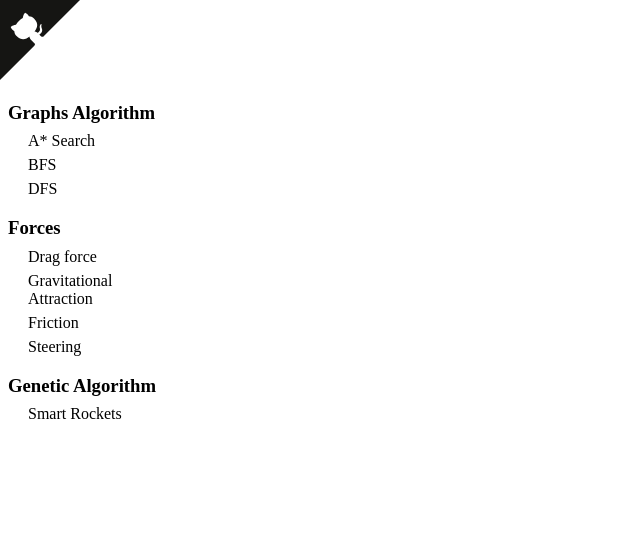
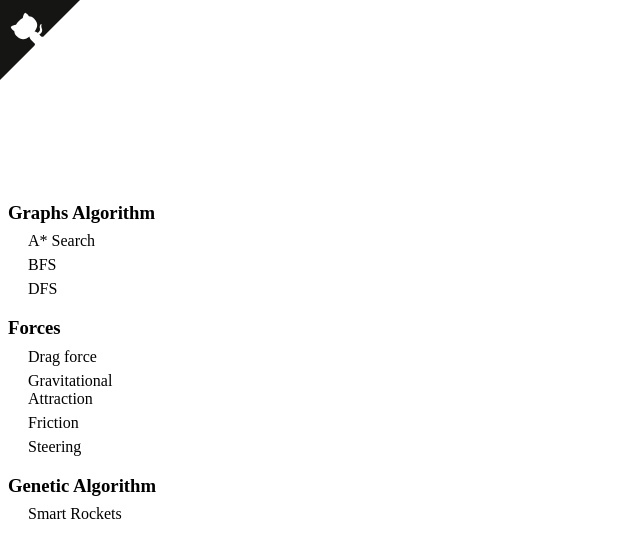
Before and after one commit to obiwankenoobi/obiwankenoobi.github.io, a plain HTML site: page index.html in a window 1280 px wide. Shown: the whole page, without its empty margins (0-640 px from the left). Drawn offline with Linux system fonts and the light colour scheme.

Commit message:
added gh button

```diff
--- a/css/style.css
+++ b/css/style.css
@@ -18,7 +18,7 @@ nav {
 }
 
 .nav-bar {
-    padding-top: 75px;
+    margin-top: 175px;
 }
 
 .presentation-container {
```
